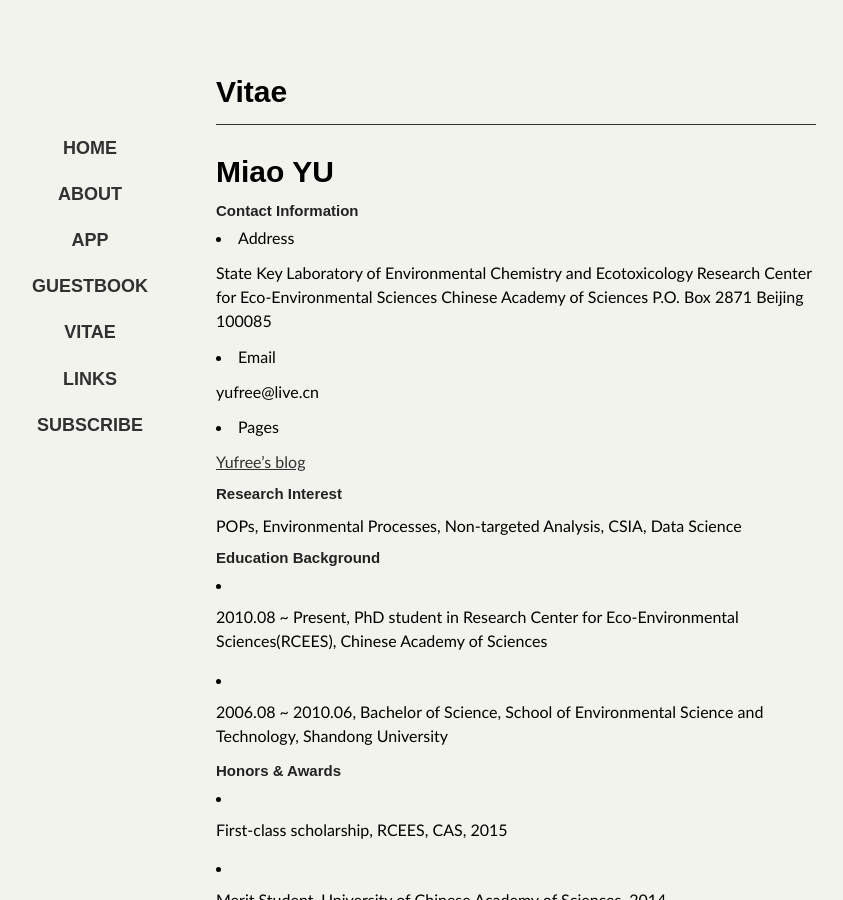
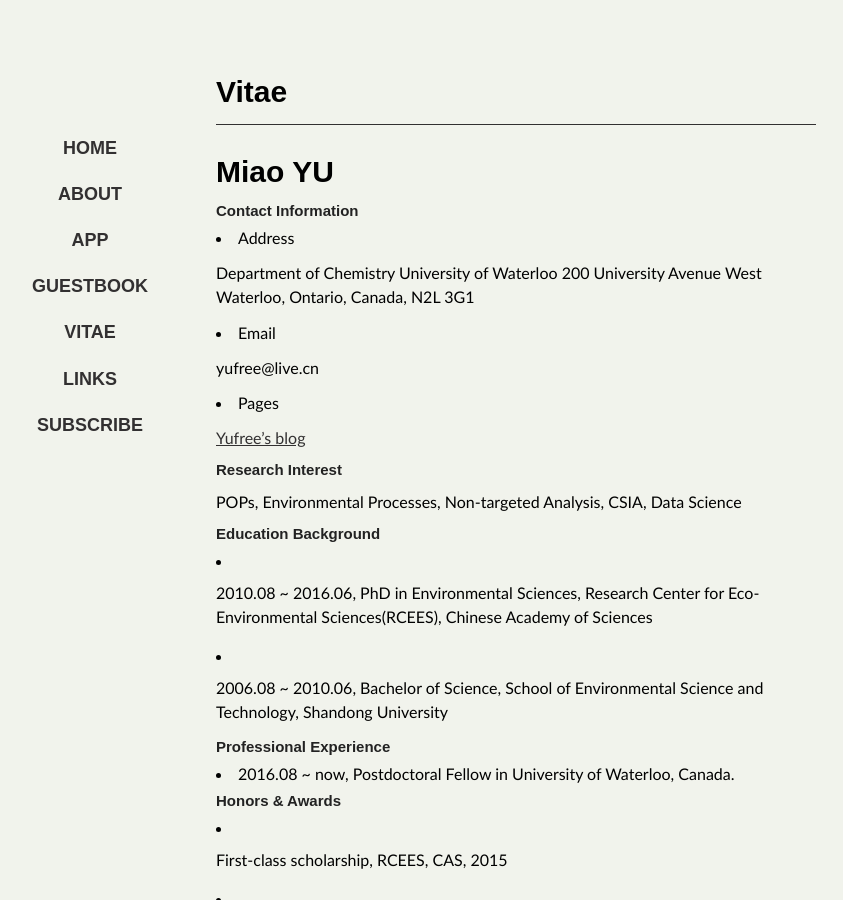
Before and after one commit to yufree/blog, a Jekyll site: the page built from vitae/index.md, in a window 1280 px wide and 900 px high. Shown: the whole window, without its empty margins (124-967 px from the left). Built offline with Jekyll 4.4.1, drawn with Linux system fonts in a browser that asks for light colours; some web fonts are replaced.

Commit message:
update cv

```diff
--- a/vitae/index.md
+++ b/vitae/index.md
@@ -8,10 +8,10 @@ title: Vitae
 
 - Address
 
-State Key Laboratory of Environmental Chemistry and Ecotoxicology Research Center for Eco-Environmental Sciences
-Chinese Academy of Sciences
-P.O. Box 2871
-Beijing 100085
+Department of Chemistry
+University of Waterloo
+200 University Avenue West
+Waterloo, Ontario, Canada, N2L 3G1
 
 - Email
 
@@ -27,9 +27,13 @@ POPs, Environmental Processes, Non-targeted Analysis, CSIA, Data Science
 
 ## Education Background
 
-- 2010.08 ~ Present, PhD student in Research Center for Eco-Environmental Sciences(RCEES), Chinese Academy of Sciences
+- 2010.08 ~ 2016.06, PhD in Environmental Sciences, Research Center for Eco-Environmental Sciences(RCEES), Chinese Academy of Sciences
 
 - 2006.08 ~ 2010.06, Bachelor of Science, School of Environmental Science and Technology, Shandong University
+
+## Professional Experience
+
+- 2016.08 ~ now, Postdoctoral Fellow in University of Waterloo, Canada.
 
 ## Honors & Awards
 
```
Also changed, not shown: about/index.md (+1 -1 lines).
